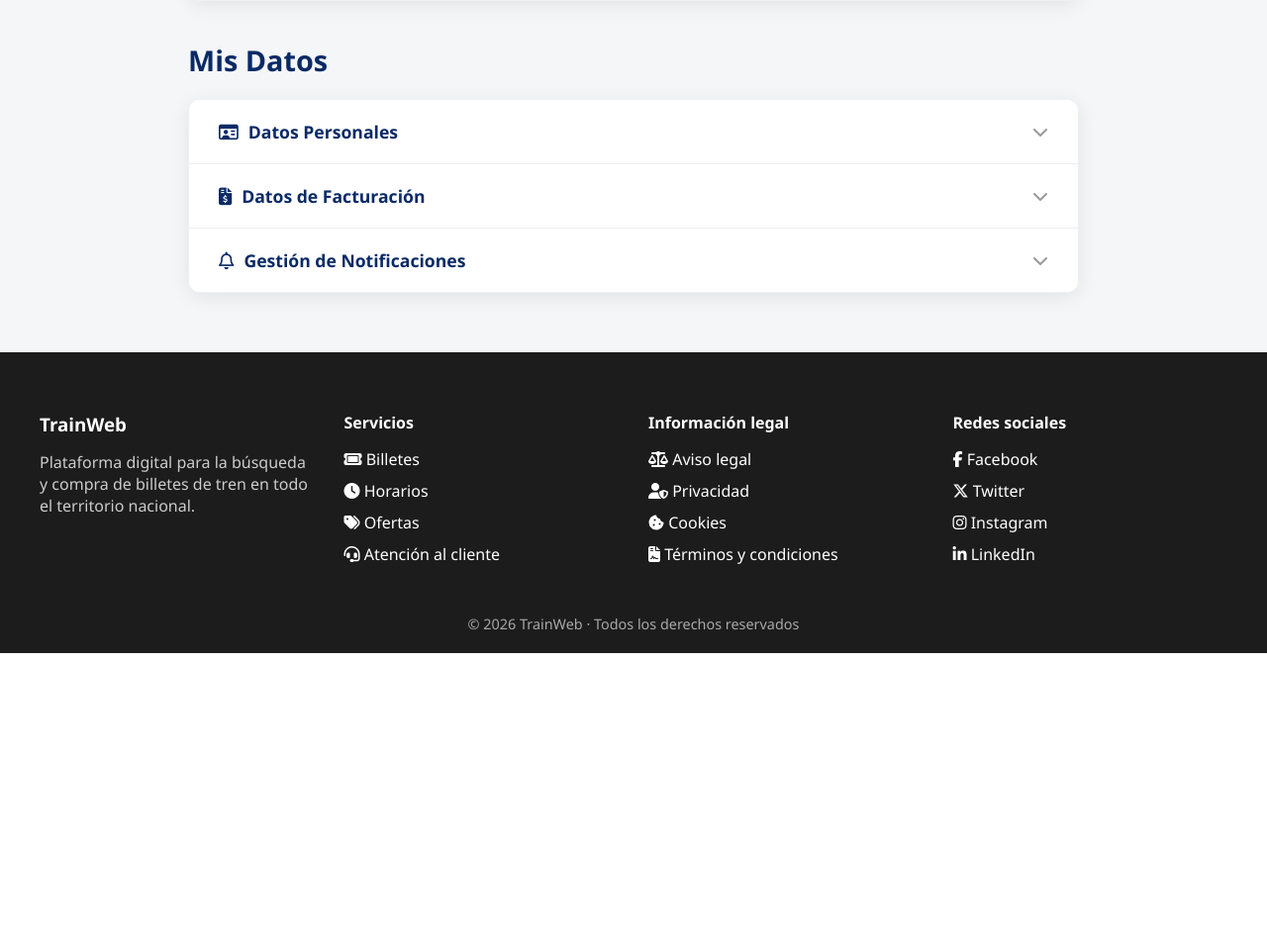
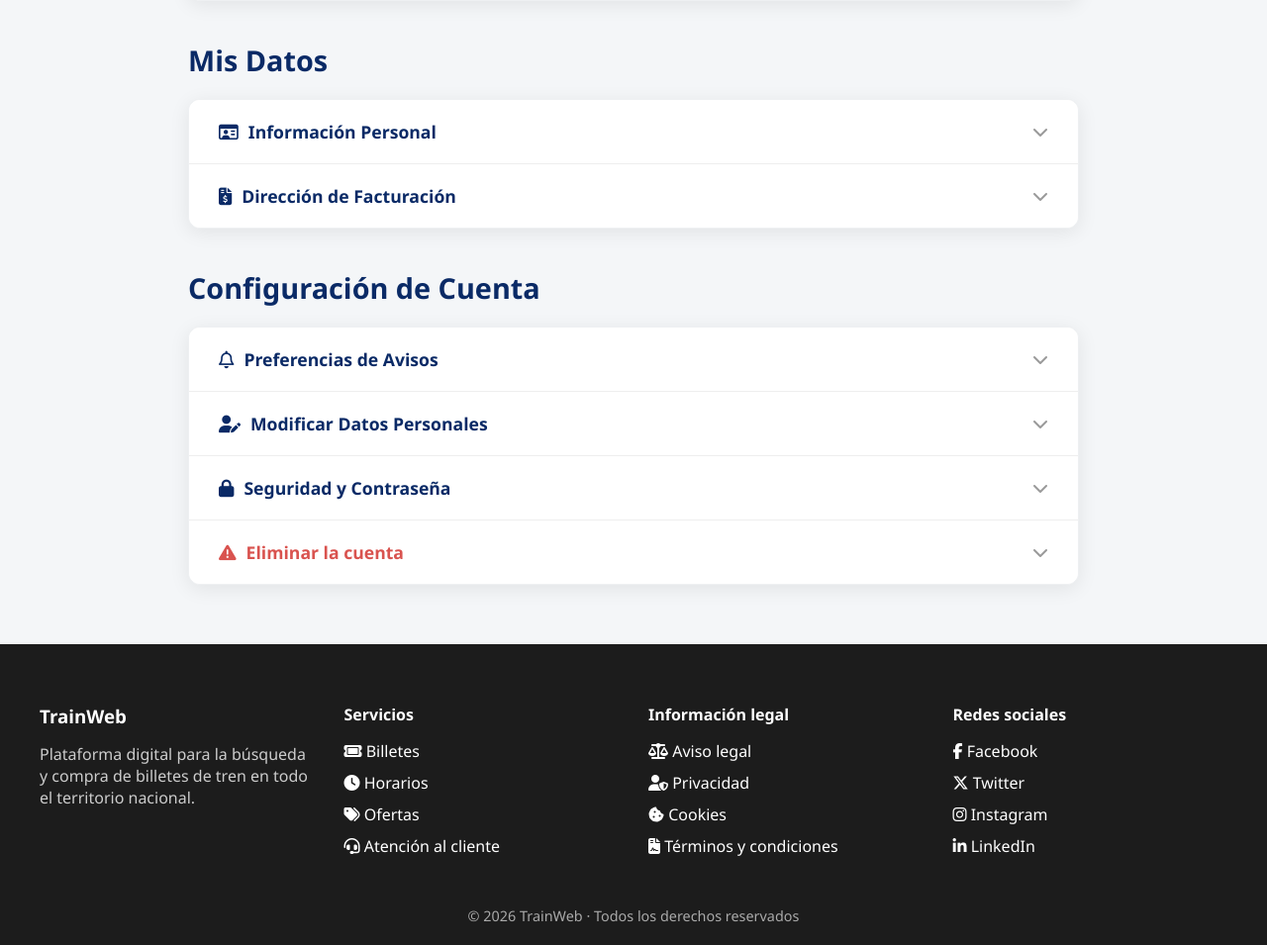
Before and after one commit to AzaBP/sis_info_venta_billetes, a PHP site: page /interfaz_pasajero.html in a window 1280 px wide. Shown: the part 1435-2390 px from the top of the page at 99% size. Before the commit the page ends 2095 px from the top, so only its background shows below. Run offline with PHP 8.4, Linux system fonts and the light colour scheme.

Commit message:
arreglos interfaz pasajero aza 04/02/2026 19:20

```diff
--- a/css/interfaz_pasajero.css
+++ b/css/interfaz_pasajero.css
@@ -430,3 +430,39 @@ input:checked + .slider {
 input:checked + .slider:before {
     transform: translateX(24px);
 }
+
+/* Botón de peligro (Rojo) */
+.btn-danger {
+    background-color: white;
+    color: #d9534f;
+    border: 1px solid #d9534f;
+    padding: 10px 20px;
+    border-radius: 6px;
+    font-weight: 600;
+    cursor: pointer;
+    transition: all 0.3s;
+}
+
+/* Hover para el botón de peligro */
+.btn-danger:hover {
+    background-color: #d9534f;
+    color: white;
+}
+
+/* Estilo para datos de solo lectura */
+.static-value {
+    padding: 12px 0;
+    font-size: 1rem;
+    color: #333;
+    font-weight: 500;
+    border-bottom: 1px solid #eee; /* Una línea sutil para separar */
+    margin-bottom: 5px;
+}
+
+/* Para que las etiquetas (label) se vean un poco más grisáceas en modo lectura */
+.read-only-group label {
+    color: #888;
+    font-size: 0.85rem;
+    text-transform: uppercase;
+    letter-spacing: 0.5px;
+}
--- a/interfaz_pasajero.html
+++ b/interfaz_pasajero.html
@@ -211,19 +211,122 @@
         </div>
 
         <!--DATOS DEL USUARIO-->
-        <div class="profile-container" style="margin-top: 40px; margin-bottom: 60px;">
+        <div class="profile-container" style="margin-top: 40px;">
             <h2 class="section-title">Mis Datos</h2>
-            <!--ACORDEON DATOS USUARIO-->
             <div class="profile-panel accordion-wrapper">
-                <!--DATOS PERSONALES-->
+                <!-- Datos del usuario-->
                 <div class="accordion-item">
                     <div class="accordion-header">
                         <div class="header-title">
-                            <i class="fa-regular fa-id-card"></i> Datos Personales
+                            <i class="fa-regular fa-id-card"></i> Información Personal
                         </div>
                         <i class="fa-solid fa-chevron-down arrow-icon"></i>
                     </div>
-                    <!-- FORMULARIO DATOS USUARIO -->
+                    <div class="accordion-content">
+                        <div class="form-grid">
+                            <div class="form-group read-only-group">
+                                <label>Nombre</label>
+                                <div class="static-value">Juan</div>
+                            </div>
+                            <div class="form-group read-only-group">
+                                <label>Apellidos</label>
+                                <div class="static-value">Pérez García</div>
+                            </div>
+                            <div class="form-group read-only-group">
+                                <label>Documento (DNI/NIE)</label>
+                                <div class="static-value">12345678Z</div>
+                            </div>
+                            <div class="form-group read-only-group">
+                                <label>Fecha de Nacimiento</label>
+                                <div class="static-value">15/05/1990</div>
+                            </div>
+                            <div class="form-group read-only-group">
+                                <label>Email</label>
+                                <div class="static-value">juan.perez@email.com</div>
+                            </div>
+                            <div class="form-group read-only-group">
+                                <label>Teléfono Móvil</label>
+                                <div class="static-value">+34 600 000 000</div>
+                            </div>
+                        </div>
+                    </div>
+                </div>
+                <!-- Dirección de facturación -->
+                <div class="accordion-item">
+                    <div class="accordion-header">
+                        <div class="header-title">
+                            <i class="fa-solid fa-file-invoice-dollar"></i> Dirección de Facturación
+                        </div>
+                        <i class="fa-solid fa-chevron-down arrow-icon"></i>
+                    </div>
+                    <div class="accordion-content">
+                        <div class="form-grid">
+                            <div class="form-group full-width read-only-group">
+                                <label>Dirección Postal</label>
+                                <div class="static-value">Calle Gran Vía, 42, 4º Derecha</div>
+                            </div>
+                            <div class="form-group read-only-group">
+                                <label>Código Postal</label>
+                                <div class="static-value">28013</div>
+                            </div>
+                            <div class="form-group read-only-group">
+                                <label>Localidad</label>
+                                <div class="static-value">Madrid</div>
+                            </div>
+                        </div>
+                    </div>
+                </div>
+
+            </div>
+        </div>
+
+        <!--CONFIGURACIÓN DE LA CUENTA-->
+        <div class="profile-container" style="margin-top: 40px; margin-bottom: 60px;">
+            <h2 class="section-title">Configuración de Cuenta</h2>
+            <div class="profile-panel accordion-wrapper">
+                <!--notificaciones-->
+                <div class="accordion-item">
+                    <div class="accordion-header">
+                        <div class="header-title">
+                            <i class="fa-regular fa-bell"></i> Preferencias de Avisos
+                        </div>
+                        <i class="fa-solid fa-chevron-down arrow-icon"></i>
+                    </div>
+                    <div class="accordion-content">
+                        <div class="notifications-list">
+                            <div class="notification-option">
+                                <div class="notif-text">
+                                    <strong>Avisos de viaje</strong>
+                                    <p>Retrasos, cambios de vía e incidencias.</p>
+                                </div>
+                                <label class="switch">
+                                    <input type="checkbox" checked>
+                                    <span class="slider round"></span>
+                                </label>
+                            </div>
+                            <hr class="trip-separator">
+                            <div class="notification-option">
+                                <div class="notif-text">
+                                    <strong>Ofertas comerciales</strong>
+                                    <p>Promociones exclusivas y descuentos.</p>
+                                </div>
+                                <label class="switch">
+                                    <input type="checkbox">
+                                    <span class="slider round"></span>
+                                </label>
+                            </div>
+                        </div>
+                    </div>
+                </div>
+
+                <!--modificar datos personales-->
+                <div class="accordion-item">
+                    <div class="accordion-header">
+                        <div class="header-title">
+                            <i class="fa-solid fa-user-pen"></i> Modificar Datos Personales
+                        </div>
+                        <i class="fa-solid fa-chevron-down arrow-icon"></i>
+                    </div>
                     <div class="accordion-content">
                         <form class="form-grid">
                             <div class="form-group">
@@ -236,14 +339,14 @@
                             </div>
                             <div class="form-group">
                                 <label>Documento (DNI/NIE)</label>
-                                <input type="text" value="12345678Z" class="form-input" disabled>
+                                <input type="text" value="12345678Z" class="form-input" disabled style="background-color: #f0f0f0; cursor: not-allowed;">
                             </div>
                             <div class="form-group">
                                 <label>Fecha de Nacimiento</label>
                                 <input type="date" value="1990-05-15" class="form-input">
                             </div>
                             <div class="form-group">
-                                <label>Email</label>
+                                <label>Email de Contacto</label>
                                 <input type="email" value="juan.perez@email.com" class="form-input">
                             </div>
                             <div class="form-group">
@@ -256,96 +359,53 @@
                         </form>
                     </div>
                 </div>
-                <!--DATOS DE FACTURACIÓN-->
+                <!--cambio de contraseña-->
                 <div class="accordion-item">
                     <div class="accordion-header">
                         <div class="header-title">
-                            <i class="fa-solid fa-file-invoice-dollar"></i> Datos de Facturación
+                            <i class="fa-solid fa-lock"></i> Seguridad y Contraseña
                         </div>
                         <i class="fa-solid fa-chevron-down arrow-icon"></i>
                     </div>
-                    <!-- FORMULARIO DIRECCIÓN FACTURACIÓN -->
                     <div class="accordion-content">
                         <form class="form-grid">
                             <div class="form-group full-width">
-                                <label>Dirección Postal</label>
-                                <input type="text" placeholder="Calle, Número, Piso..." class="form-input">
+                                <label>Contraseña Actual</label>
+                                <input type="password" placeholder="••••••••" class="form-input">
                             </div>
                             <div class="form-group">
-                                <label>Código Postal</label>
-                                <input type="text" placeholder="28000" class="form-input">
+                                <label>Nueva Contraseña</label>
+                                <input type="password" class="form-input">
                             </div>
                             <div class="form-group">
-                                <label>Localidad</label>
-                                <input type="text" placeholder="Madrid" class="form-input">
-                            </div>
-                            <div class="form-group">
-                                <label>Provincia</label>
-                                <input type="text" placeholder="Madrid" class="form-input">
-                            </div>
-                            <div class="form-group">
-                                <label>País</label>
-                                <select class="form-input">
-                                    <option>España</option>
-                                    <option>Portugal</option>
-                                    <option>Francia</option>
-                                </select>
+                                <label>Repetir Nueva Contraseña</label>
+                                <input type="password" class="form-input">
                             </div>
                             <div class="form-full">
-                                <button type="button" class="btn-primary">Actualizar Dirección</button>
+                                <button type="button" class="btn-primary">Cambiar Contraseña</button>
                             </div>
                         </form>
                     </div>
                 </div>
-                <!--GESTIÓN DE NOTIFICACIONES-->
+                <!--eliminar cuenta-->
                 <div class="accordion-item">
                     <div class="accordion-header">
-                        <div class="header-title">
-                            <i class="fa-regular fa-bell"></i> Gestión de Notificaciones
+                        <div class="header-title" style="color: #d9534f;">
+                            <i class="fa-solid fa-triangle-exclamation"></i> Eliminar la cuenta
                         </div>
                         <i class="fa-solid fa-chevron-down arrow-icon"></i>
                     </div>
-
                     <div class="accordion-content">
-                        <div class="notifications-list">
-                            <div class="notification-option">
-                                <div class="notif-text">
-                                    <strong>Avisos de viaje</strong>
-                                    <p>Retrasos, cambios de vía e incidencias en tiempo real.</p>
-                                </div>
-                                <label class="switch">
-                                    <input type="checkbox" checked>
-                                    <span class="slider round"></span>
-                                </label>
-                            </div>
-                            <hr class="trip-separator">
-                            <div class="notification-option">
-                                <div class="notif-text">
-                                    <strong>Ofertas comerciales</strong>
-                                    <p>Promociones exclusivas y descuentos personalizados.</p>
-                                </div>
-                                <label class="switch">
-                                    <input type="checkbox">
-                                    <span class="slider round"></span>
-                                </label>
-                            </div>
-                            <hr class="trip-separator">
-                            <div class="notification-option">
-                                <div class="notif-text">
-                                    <strong>Encuestas de calidad</strong>
-                                    <p>Ayúdanos a mejorar el servicio tras tu viaje.</p>
-                                </div>
-                                <label class="switch">
-                                    <input type="checkbox" checked>
-                                    <span class="slider round"></span>
-                                </label>
-                            </div>
+                        <div style="padding: 15px 0;">
+                            <p style="margin-bottom: 15px; color: #666;">Si eliminas tu cuenta, perderás acceso a tus billetes y abonos activos.</p>
+                            <button type="button" class="btn-danger">Eliminar mi cuenta</button>
                         </div>
                     </div>
                 </div>
 
             </div>
         </div>
+
         <!--SCRIPT ACORDEON -->
         <script>
             const accordions = document.querySelectorAll('.accordion-header');
```
